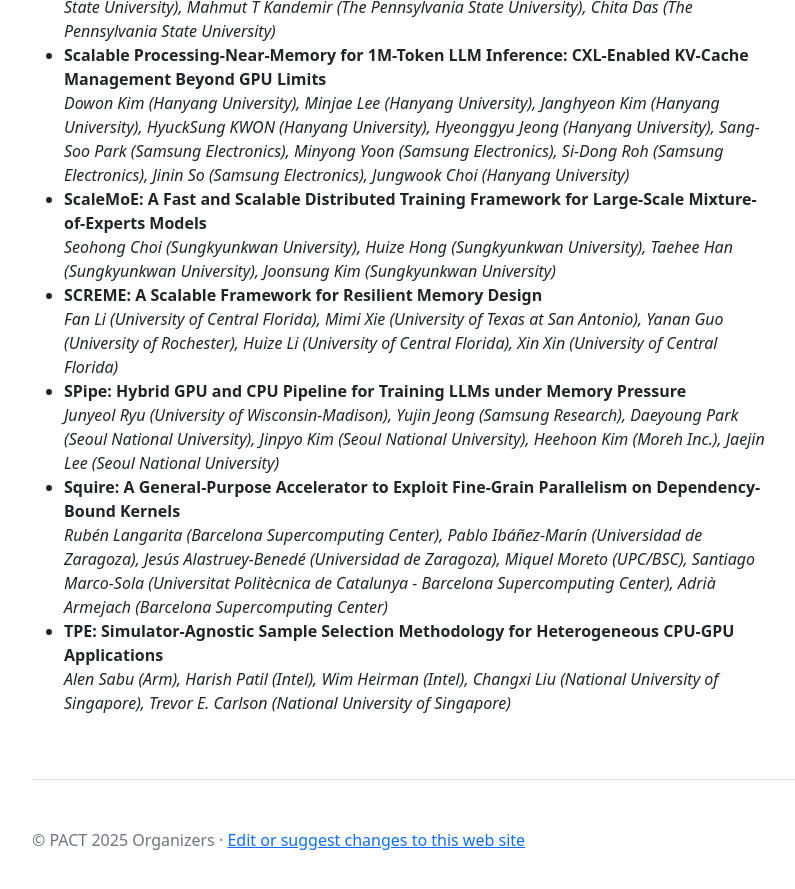
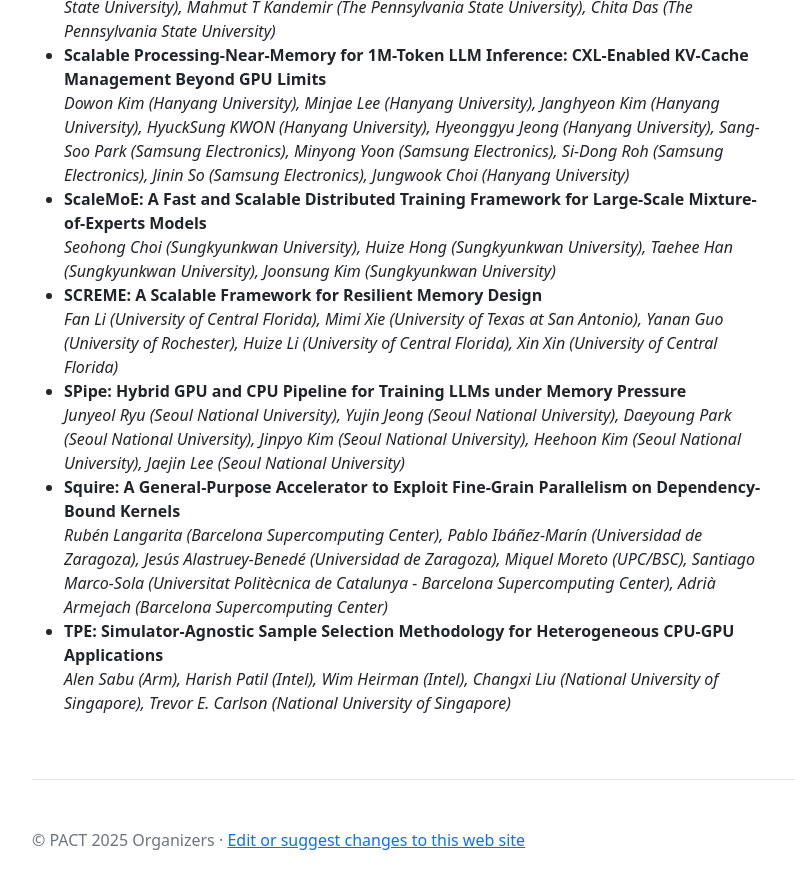
Before and after one commit to pact2025/pact2025.github.io, a Jekyll site: the page built from program/index.md, in a window 1280 px wide and 900 px high, scrolled down 2994 px. Shown: the top 889 px of the window, without its empty margins (50-845 px from the left). Built offline with Jekyll 4.4.1, drawn with Linux system fonts in a browser that asks for light colours.

Commit message:
Reverting changes

```diff
--- a/_includes/acceptedpapers.html
+++ b/_includes/acceptedpapers.html
@@ -125,7 +125,7 @@
   </li>
   <li>
     <strong>SPipe: Hybrid GPU and CPU Pipeline for Training LLMs under Memory Pressure</strong><br>
-    <em>Junyeol Ryu (University of Wisconsin-Madison), Yujin Jeong (Samsung Research), Daeyoung Park (Seoul National University), Jinpyo Kim (Seoul National University), Heehoon Kim (Moreh Inc.), Jaejin Lee (Seoul National University)</em>
+    <em>Junyeol Ryu (Seoul National University), Yujin Jeong (Seoul National University), Daeyoung Park (Seoul National University), Jinpyo Kim (Seoul National University), Heehoon Kim (Seoul National University), Jaejin Lee (Seoul National University)</em>
   </li>
   <li>
     <strong>Squire: A General-Purpose Accelerator to Exploit Fine-Grain Parallelism on Dependency-Bound Kernels</strong><br>
```
